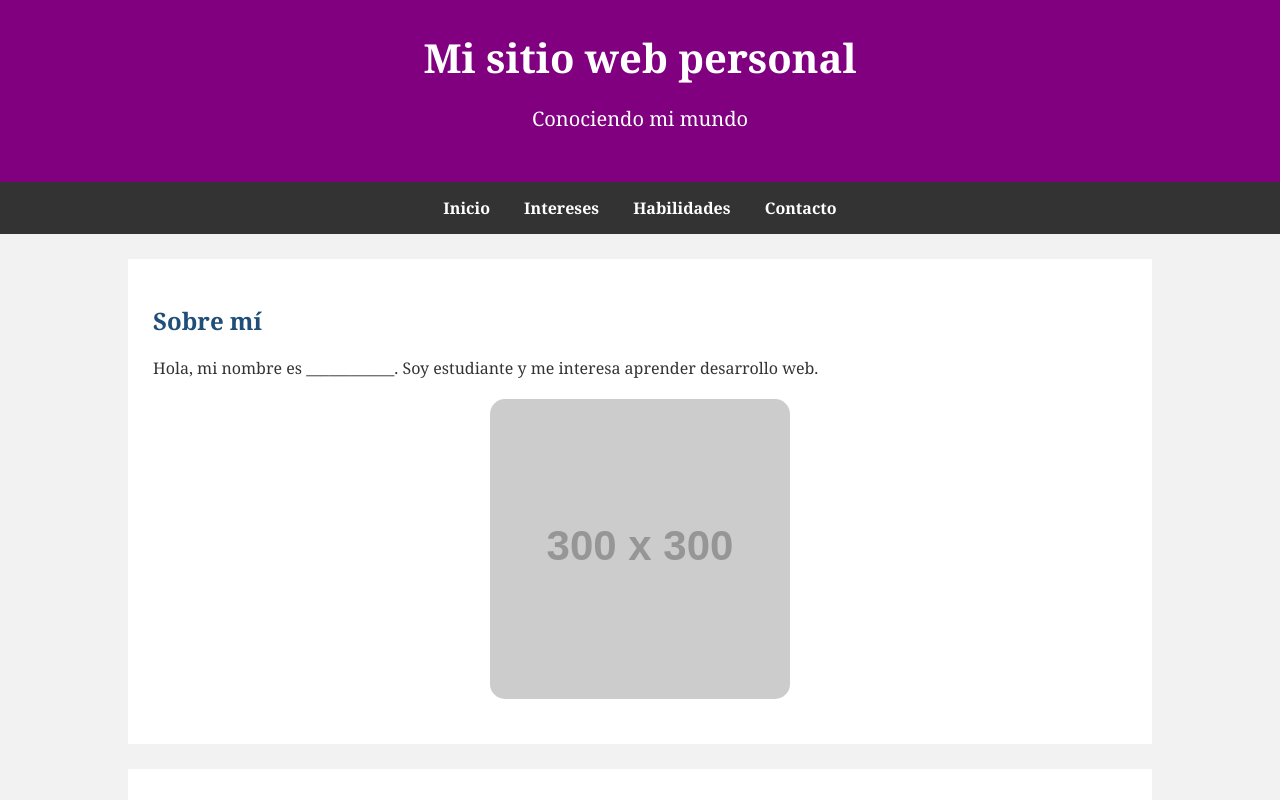
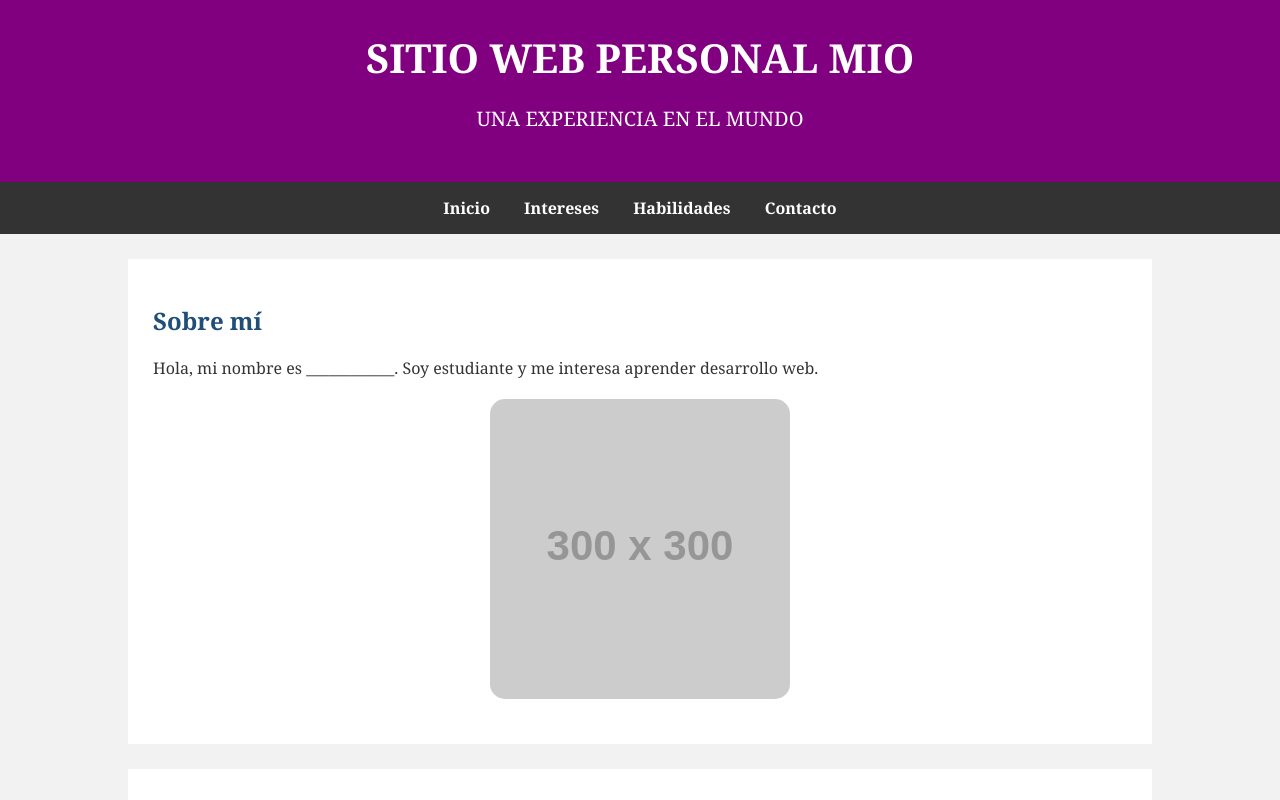
Before and after one commit to JesusPrCz/AppPersonalG, a plain HTML site: page index.html in a window 1280 px wide. Shown: the top 800 px of the page. Drawn offline with Linux system fonts and the light colour scheme; placeholder pictures from the web are drawn by us.

Commit message:
Cambio de titulo de la web

```diff
--- a/index.html
+++ b/index.html
@@ -11,8 +11,8 @@
 <body>
 
     <header>
-        <h1>Mi sitio web personal</h1>
-        <p>Conociendo mi mundo</p>
+        <h1>SITIO WEB PERSONAL MIO</h1>
+        <p>UNA EXPERIENCIA EN EL MUNDO</p>
     </header>
 
     <nav>
```
